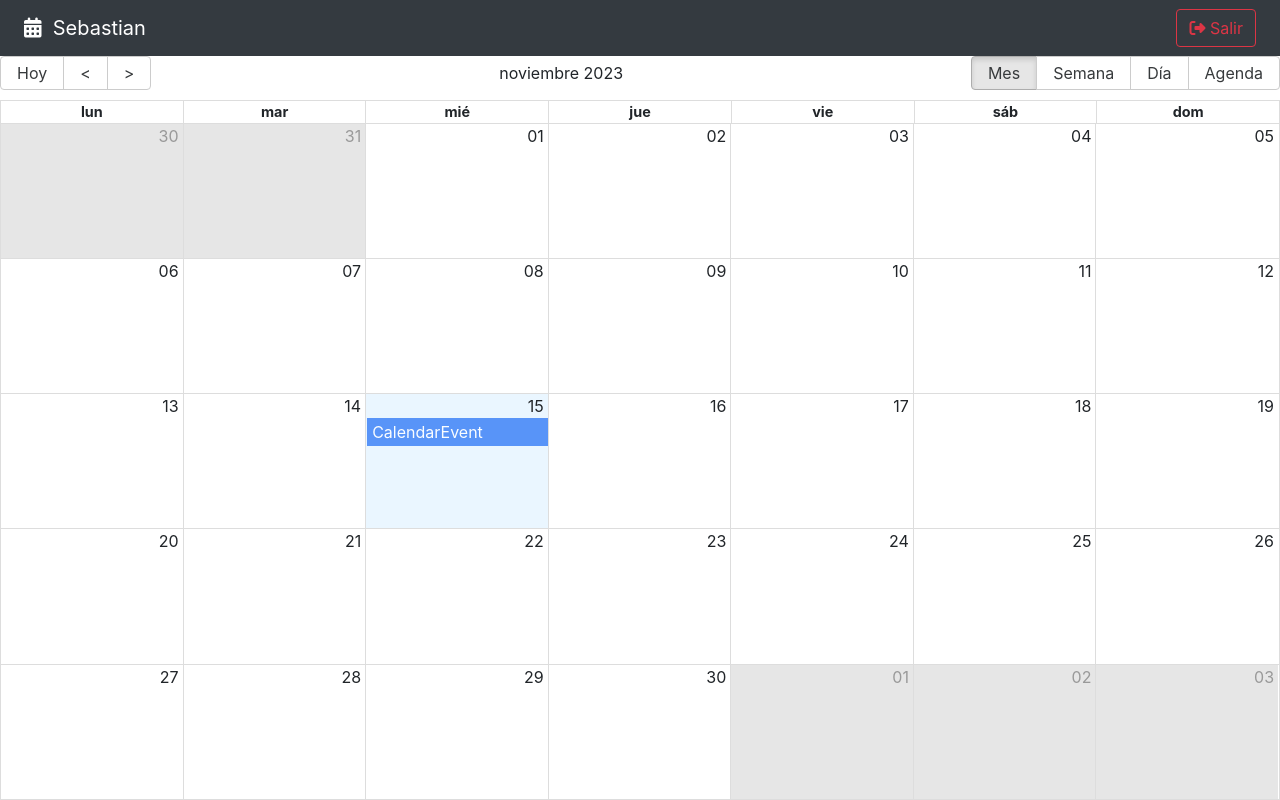
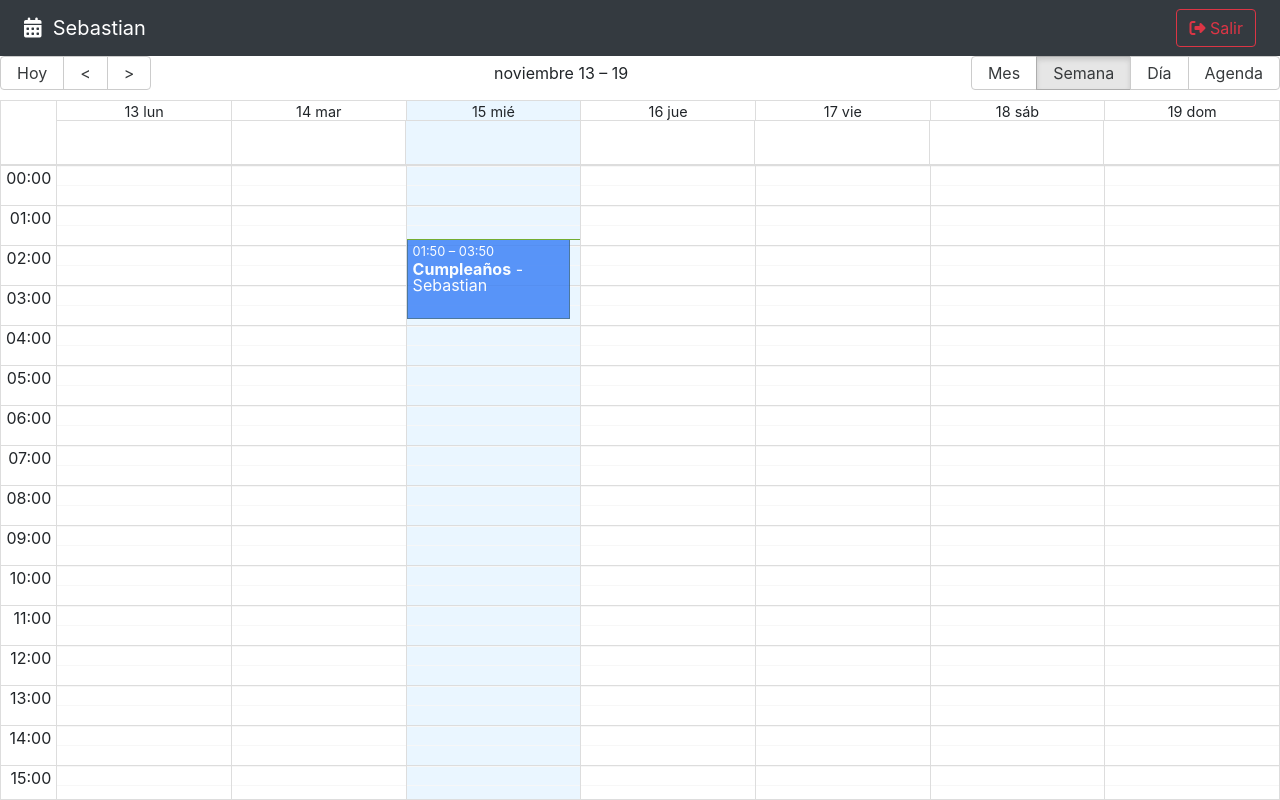
Before and after one commit to poncho29/calendar-app, a React (Vite) app: page / in a window 1280 px wide. Built offline with nearby package versions, Linux system fonts and the light colour scheme.

Commit message:
[ADD] - calendar events connection

```diff
--- a/src/calendar/components/CalendarEvent.tsx
+++ b/src/calendar/components/CalendarEvent.tsx
@@ -1,8 +1,16 @@
 
-// import { Event } from '../interfaces'
+import { Event } from '../interfaces'
 
-export const CalendarEvent = () => {
+import { EventProps } from "react-big-calendar"
+
+
+export const CalendarEvent = (props: EventProps<Event>) => {
+  const { title, user } = props.event;
+
   return (
-    <div>CalendarEvent</div>
+    <>
+      <strong>{title}</strong>
+      <span> - {user.name}</span>
+    </>
   )
 }
--- a/src/calendar/pages/CalendarPage.tsx
+++ b/src/calendar/pages/CalendarPage.tsx
@@ -1,15 +1,16 @@
-import { Calendar, EventPropGetter } from 'react-big-calendar'
+import { Calendar, EventPropGetter, View } from 'react-big-calendar'
 import 'react-big-calendar/lib/css/react-big-calendar.css'
 
 import { addHours } from 'date-fns'
 
-import { getMessagesEs, localizer } from '../../helpers'
+import { getMessagesEs, isValidView, localizer } from '../../helpers'
 
 import { CalendarEvent, Navbar } from ".."
 
 import { Event } from '../interfaces'
+import { useEffect, useState } from 'react'
 
-const events = [{
+const events: Event[] = [{
   title: 'Cumpleaños',
   notas: 'Comprar el pastel',
   start: new Date(),
@@ -22,8 +23,18 @@ const events = [{
 }]
 
 export const CalendarPage = () => {
-  const eventStyleGetter: EventPropGetter<Event> = (event) => {
-    console.log(event);
+  const [lastView, setLastView] = useState<View>('week');
+
+  useEffect(() => {
+    const storage = localStorage.getItem('lastView');
+    if (storage && isValidView(storage)) {
+      setLastView(storage);
+    }
+  }, []);
+
+
+  const eventStyleGetter: EventPropGetter<Event> = () => {
+    // console.log(event);
 
     const style = {
       backgroundColor: '#347cf7',
@@ -38,6 +49,19 @@ export const CalendarPage = () => {
     }
   }
 
+  const onDoubleClick = (event: Event) => {
+    console.log({ doubleClick: event });
+  }
+
+  const onSelect = (event: Event) => {
+    console.log({ click: event });
+  }
+
+  const onViewChanged = (view: View) => {
+    localStorage.setItem('lastView', view);
+    setLastView(view);
+  }
+
   return (
     <>
       <Navbar />
@@ -46,11 +70,15 @@ export const CalendarPage = () => {
         culture='es'
         startAccessor="start"
         endAccessor="end"
+        defaultView={lastView}
         events={events}
         localizer={localizer}
         style={{ height: 'calc(100vh - 56px)' }}
         messages={getMessagesEs()}
         eventPropGetter={eventStyleGetter}
+        onDoubleClickEvent={onDoubleClick}
+        onSelectEvent={onSelect}
+        onView={onViewChanged}
         components={{
           event: CalendarEvent
         }}
--- /dev/null
+++ b/src/helpers/getView.ts
@@ -0,0 +1,5 @@
+import { View } from "react-big-calendar";
+
+export const isValidView = (value: string): value is View => {
+  return ['month', 'week', 'work_week', 'day', 'agenda'].includes(value);
+};
--- a/src/helpers/index.ts
+++ b/src/helpers/index.ts
@@ -1,2 +1,3 @@
 export * from './calendarLocalizer';
 export * from './getMessages';
+export * from './getView';
```
